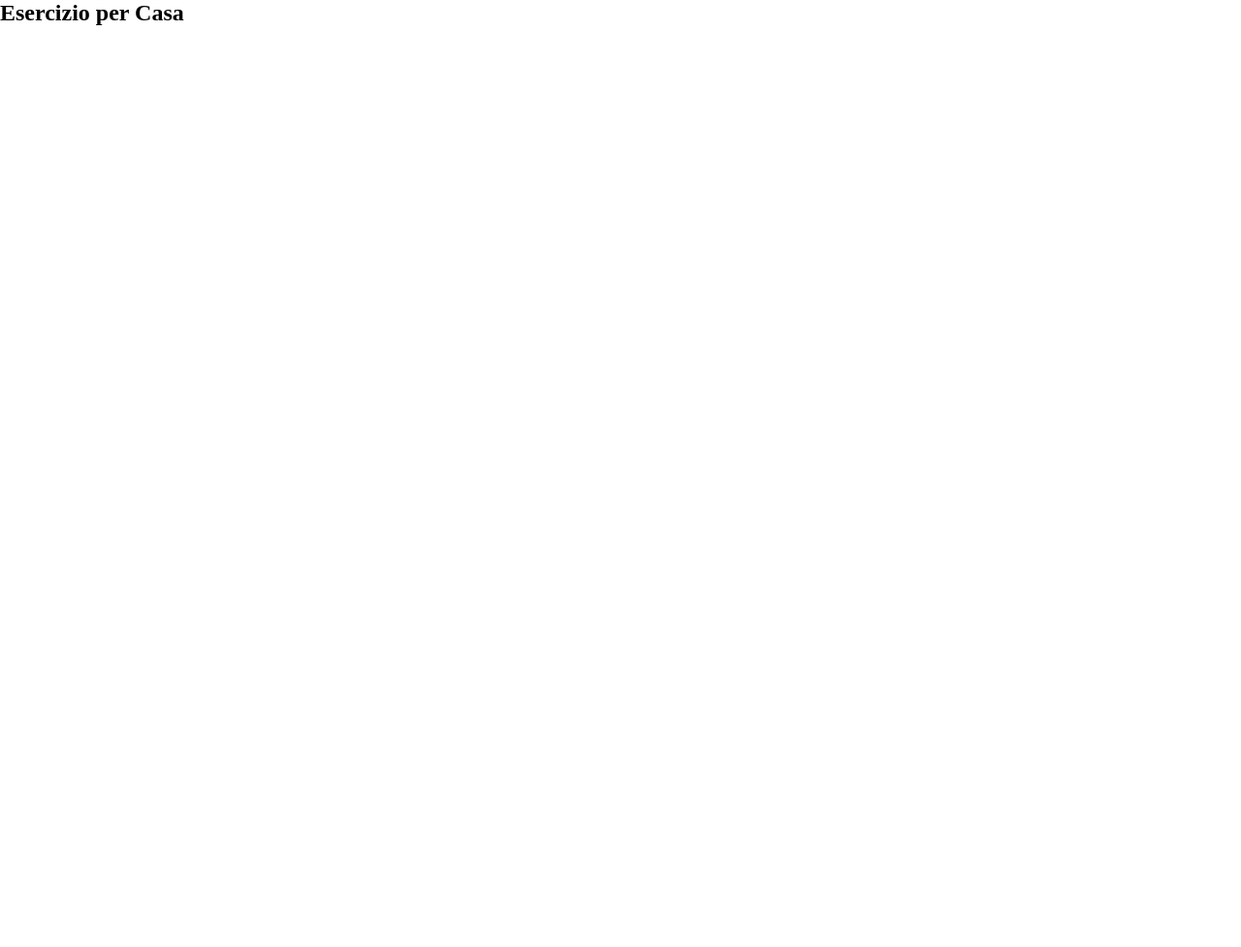
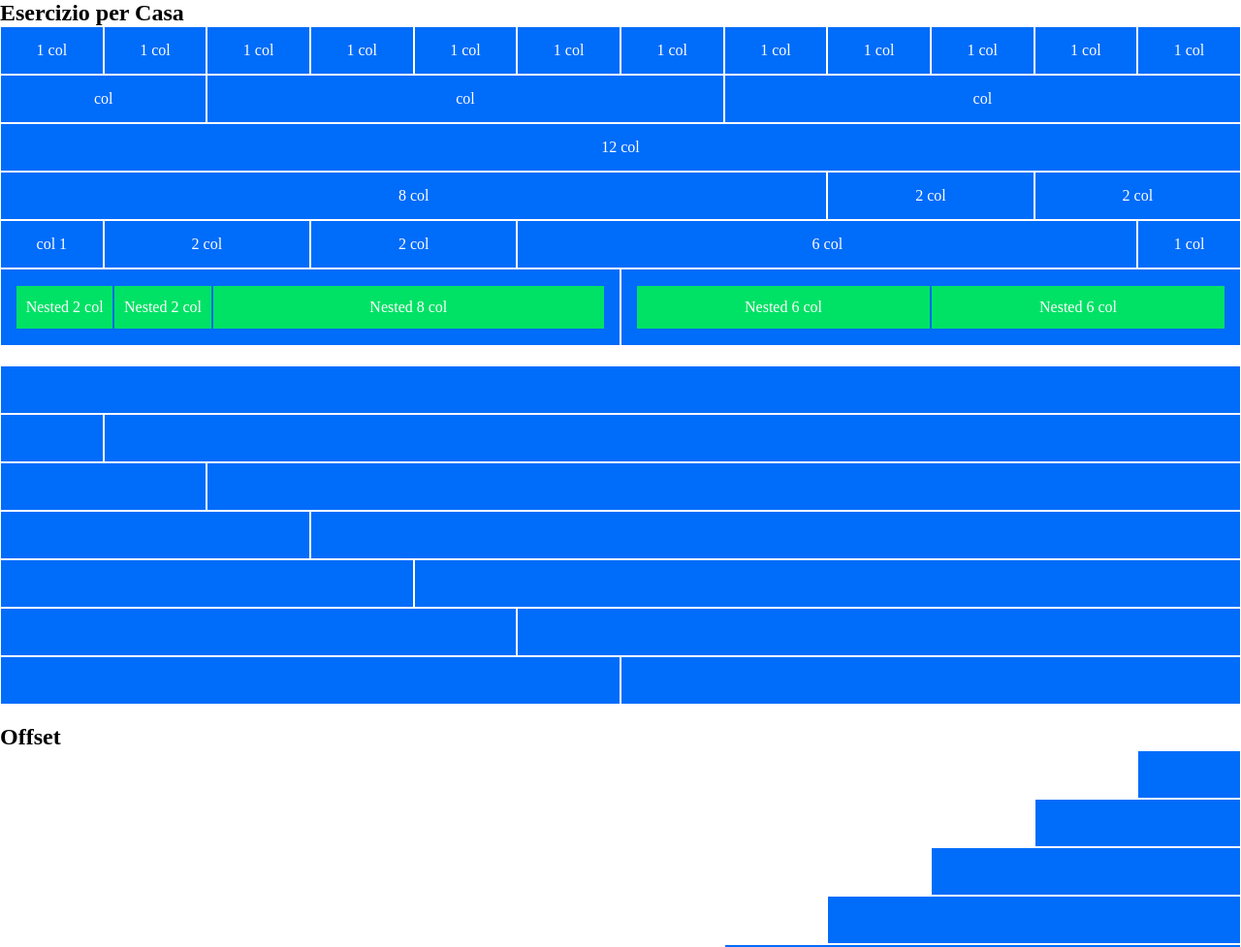
Before and after one commit to Andrea8802/html-css-12bool, a plain HTML site: page index.html in a window 1280 px wide. Shown: the top 977 px of the page at 97% size. Before the commit the page ends 800 px from the top, so only its background shows below. Drawn offline with Linux system fonts and the light colour scheme.

Commit message:
All Project Completed

```diff
--- a/css/style.css
+++ b/css/style.css
@@ -0,0 +1,32 @@
+[class*="col"]{
+    background-color: #006cfa;
+    border: 1px solid white;
+    color: white;
+    height: 50px;
+    display: flex;
+    justify-content: center;
+    align-items: center;
+}
+
+.row:nth-child(6) [class*="col"]{
+    height: 80px;
+}
+
+.row:nth-child(6), .row:nth-child(13), .row:nth-child(25){
+    margin-bottom: 20px;
+}
+
+.row .row{
+    width: 100%;
+    height: 100%;
+    align-items: center;
+    justify-content: center;
+    margin: 0 15px;
+}
+
+.row .row > [class*="col"]{
+    background-color: #00e265;
+    border: 1px solid #006cfa;
+    width: 90%;
+    height: 60%;
+}
--- a/index.html
+++ b/index.html
@@ -12,5 +12,204 @@
     <h2>
         Esercizio per Casa
     </h2>
+
+    <div class="container-fluid">
+        <div class="row">
+            <div class="col-1">
+                1 col
+            </div>
+            <div class="col-1">
+                1 col
+            </div>
+            <div class="col-1">
+                1 col
+            </div>
+            <div class="col-1">
+                1 col
+            </div>
+            <div class="col-1">
+                1 col
+            </div>
+            <div class="col-1">
+                1 col
+            </div>
+            <div class="col-1">
+                1 col
+            </div>
+            <div class="col-1">
+                1 col
+            </div>
+            <div class="col-1">
+                1 col
+            </div>
+            <div class="col-1">
+                1 col
+            </div>
+            <div class="col-1">
+                1 col
+            </div>
+            <div class="col-1">
+                1 col
+            </div>
+        </div>
+
+        <div class="row">
+            <div class="col-2">
+                col
+            </div>
+            <div class="col-5">
+                col
+            </div>
+            <div class="col-5">
+                col
+            </div>
+        </div>
+
+        <div class="row">
+            <div class="col-12">
+                12 col
+            </div>
+        </div>
+
+        <div class="row">
+            <div class="col-8">
+                8 col
+            </div>
+            <div class="col-2">
+                2 col
+            </div>
+            <div class="col-2">
+                2 col
+            </div>
+        </div>
+
+        <div class="row">
+            <div class="col-1">
+                col 1
+            </div>
+            <div class="col-2">
+                2 col
+            </div>
+            <div class="col-2">
+                2 col
+            </div>
+            <div class="col-6">
+                6 col
+            </div>
+            <div class="col-1">
+                1 col
+            </div>
+        </div>
+
+        <div class="row">
+            <div class="col-6">
+                <div class="row">
+                    <div class="col-2">
+                        Nested 2 col
+                    </div>
+                    <div class="col-2">
+                        Nested 2 col
+                    </div>
+                    <div class="col-8">
+                        Nested 8 col
+                    </div>
+                </div>
+            </div>
+
+            <div class="col-6">
+                <div class="row">
+                    <div class="col-6">
+                        Nested 6 col
+                    </div>
+                    <div class="col-6">
+                        Nested 6 col
+                    </div>
+                </div>
+            </div>
+        </div>
+
+
+        <div class="row">
+            <div class="col-12"></div>
+        </div>
+
+        <div class="row">
+            <div class="col-1"></div>
+            <div class="col-11"></div>
+        </div>
+
+        <div class="row">
+            <div class="col-2"></div>
+            <div class="col-10"></div>
+        </div>
+
+        <div class="row">
+            <div class="col-3"></div>
+            <div class="col-9"></div>
+        </div>
+
+        <div class="row">
+            <div class="col-4"></div>
+            <div class="col-8"></div>
+        </div>
+
+        <div class="row">
+            <div class="col-5"></div>
+            <div class="col-7"></div>
+        </div>
+
+        <div class="row">
+            <div class="col-6"></div>
+            <div class="col-6"></div>
+        </div>
+
+        <h2>
+            Offset
+        </h2>
+
+        <div class="row">
+            <div class="col-offset-11 col-1"></div>
+        </div>
+
+        <div class="row">
+            <div class="col-offset-10 col-2"></div>
+        </div>
+
+        <div class="row">
+            <div class="col-offset-9 col-3"></div>
+        </div>
+
+        <div class="row">
+            <div class="col-offset-8 col-4"></div>
+        </div>
+
+        <div class="row">
+            <div class="col-offset-7 col-5"></div>
+        </div>
+
+        <div class="row">
+            <div class="col-offset-6 col-6"></div>
+        </div>
+
+        <div class="row">
+            <div class="col-offset-5 col-7"></div>
+        </div>
+
+        <div class="row">
+            <div class="col-offset-4 col-8"></div>
+        </div>
+
+        <div class="row">
+            <div class="col-offset-3 col-9"></div>
+        </div>
+
+        <div class="row">
+            <div class="col-offset-2 col-10"></div>
+        </div>
+
+        <div class="row">
+            <div class="col-offset-1 col-11"></div>
+        </div>
+    </div>
 </body>
 </html>
```
